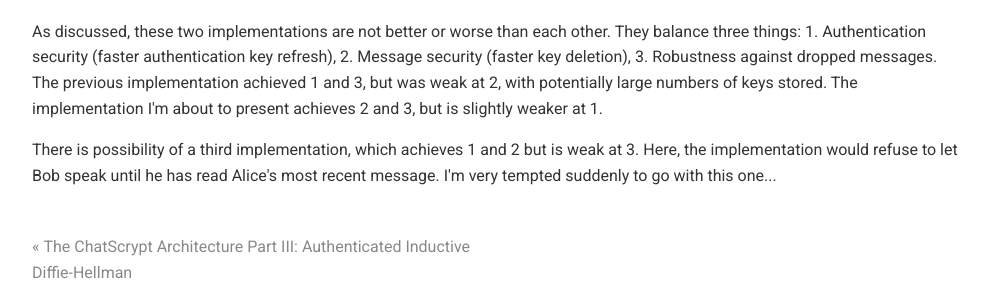
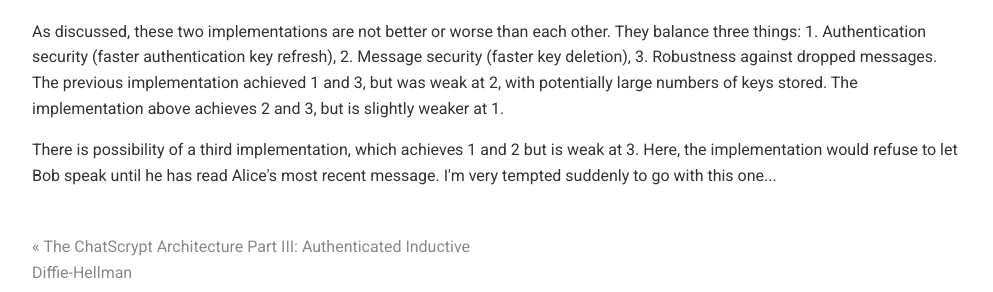
Before and after one commit to chatscrypt/chatscrypt.github.io, a Jekyll site: the page built from _posts/2020-01-24-the-chatscrypt-architecture-part-iv-quadruple-diffie-hellman.html, in a window 1280 px wide and 900 px high, scrolled down 1849 px. Shown: the part 508-800 px from the top of the window, without its empty margins (143-1136 px from the left). Built offline with Jekyll 4.4.1, drawn with Linux system fonts in a browser that asks for light colours; comment, search, counter and statistics services are not loaded.

Commit message:
Update 2020-01-24-the-chatscrypt-architecture-part-iv-quadruple-diffie-hellman.html

```diff
--- a/_posts/2020-01-24-the-chatscrypt-architecture-part-iv-quadruple-diffie-hellman.html
+++ b/_posts/2020-01-24-the-chatscrypt-architecture-part-iv-quadruple-diffie-hellman.html
@@ -88,6 +88,6 @@ If Bob is Active, he decrypts the message using <b>x', y, r</b>. If he is Passiv
 
 <h2>Analysis</h2>
 
-<p>As discussed, these two implementations are not better or worse than each other. They balance three things: 1. Authentication security (faster authentication key refresh), 2. Message security (faster key deletion), 3. Robustness against dropped messages. The previous implementation achieved 1 and 3, but was weak at 2, with potentially large numbers of keys stored. The implementation I'm about to present achieves 2 and 3, but is slightly weaker at 1.
+<p>As discussed, these two implementations are not better or worse than each other. They balance three things: 1. Authentication security (faster authentication key refresh), 2. Message security (faster key deletion), 3. Robustness against dropped messages. The previous implementation achieved 1 and 3, but was weak at 2, with potentially large numbers of keys stored. The implementation above achieves 2 and 3, but is slightly weaker at 1.
 
 <p>There is possibility of a third implementation, which achieves 1 and 2 but is weak at 3. Here, the implementation would refuse to let Bob speak until he has read Alice's most recent message. I'm very tempted suddenly to go with this one...
```
